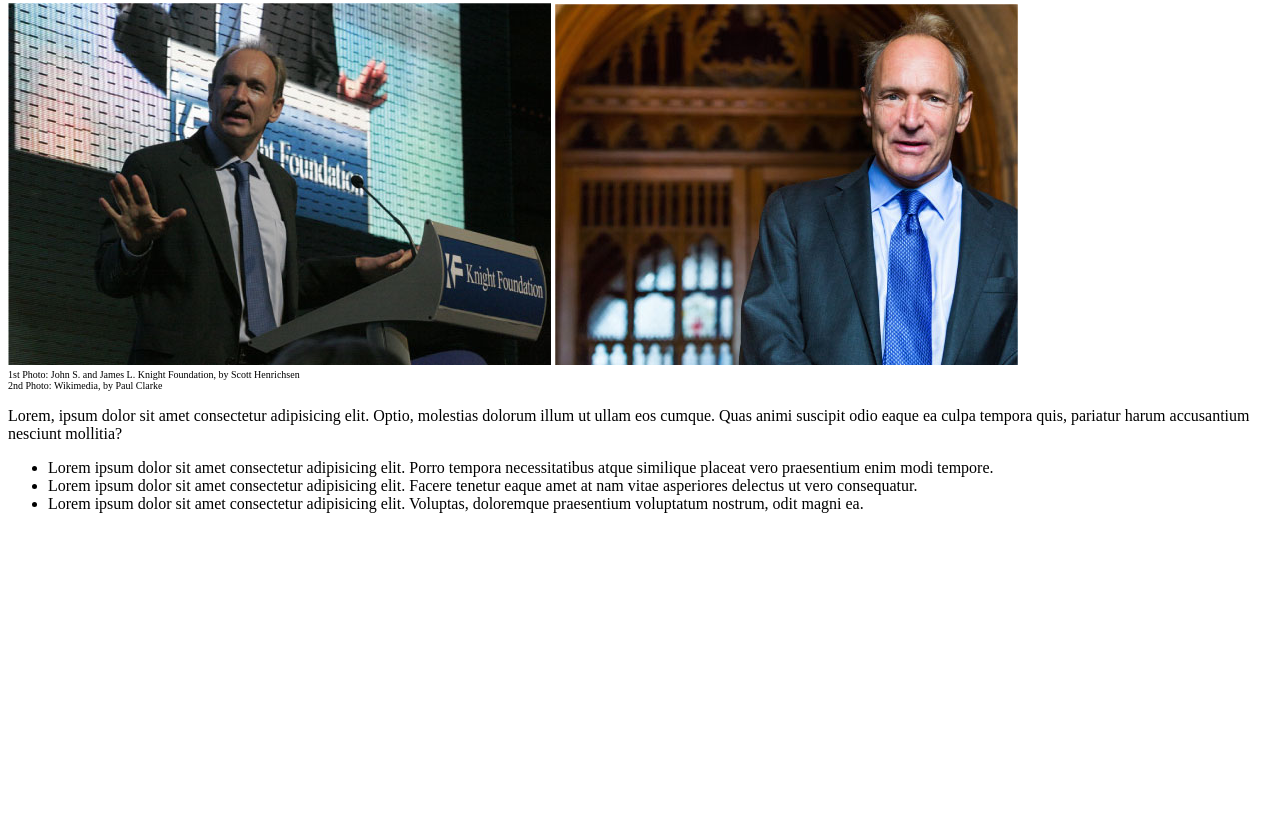
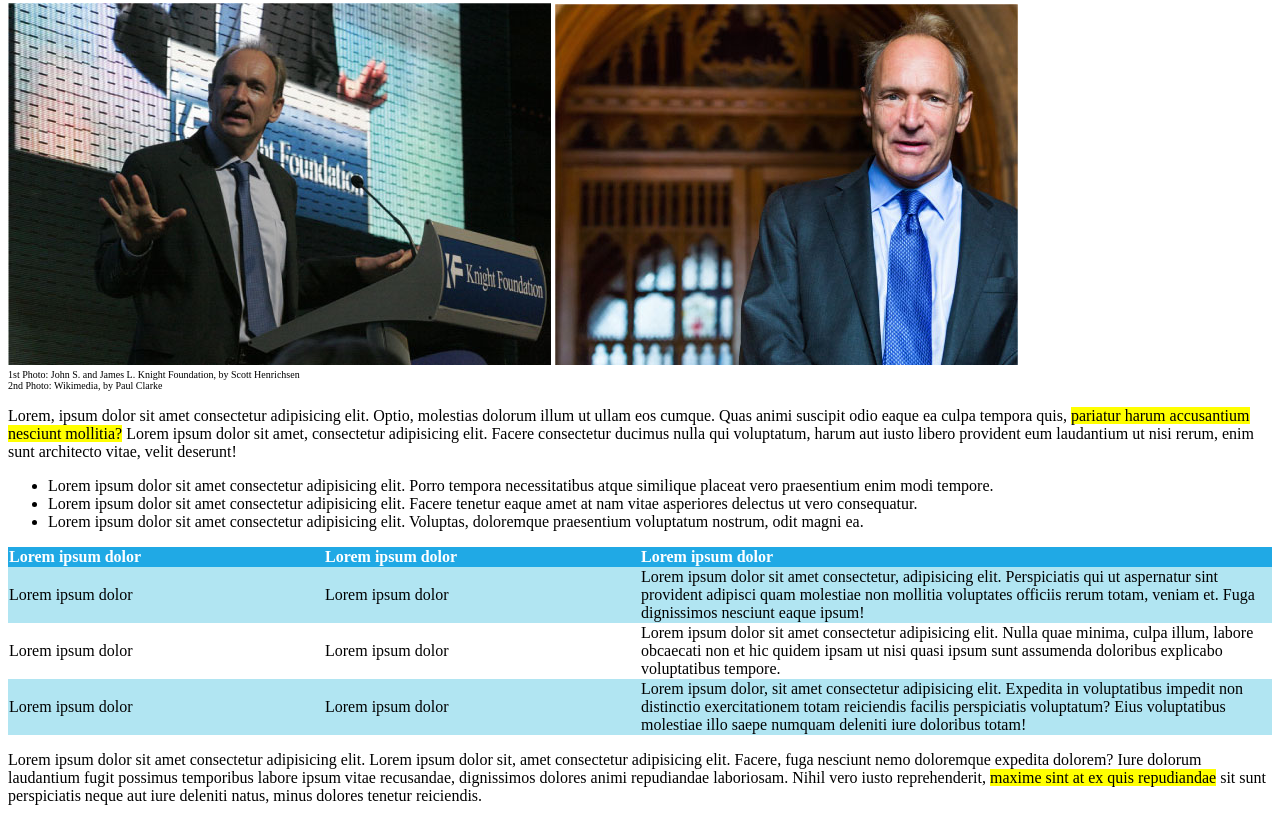
Before and after one commit to AngelaRecchia/html-css-booleaner, a plain HTML site: page index.html in a window 1280 px wide. Shown: the part 335-1156 px from the top of the page. Before the commit the page ends 864 px from the top, so only its background shows below. Drawn offline with Linux system fonts and the light colour scheme.

Commit message:
add corpo

```diff
--- a/css/style.css
+++ b/css/style.css
@@ -28,3 +28,21 @@ h1 {
 .small {
     font-size: 10px;
 }
+
+.highlight {
+    background-color: #FFFF00;
+}
+
+thead {
+    background-color: #20A9E5;
+    color: white;
+    text-align: left;
+}
+
+.color {
+    background-color: #B1E5F2;
+}
+
+.sizetable{
+    width: 50%;
+}
--- a/index.html
+++ b/index.html
@@ -8,7 +8,7 @@
     <link rel="stylesheet" href="css/style.css">
 </head>
 <body>
-
+    <!-- intestazione -->
     <header>
         <br>
         <br>
@@ -19,15 +19,16 @@
 
         <h1>Internet deve essere al servizio del "bene pubblico": il manifesto di Tim Berners-Lee</h1>
 
+        <!-- info articolo -->
         <div class="info">Scritto da <span class="autore">The Booleaner</span>
             <div class="small">il 10/10/2020</div>
         </div>
 
         <br>
 
+        <!-- foto e didascalie -->
         <div class="foto">
-
-            <img src="img/tim-1.jpg" alt="Tim Berners-Lee">
+         <img src="img/tim-1.jpg" alt="Tim Berners-Lee">
             <img src="img/tim-2.jpg" alt="TimBL">
 
             <div class="small">
@@ -35,10 +36,9 @@
                 <br>
                 2nd Photo: Wikimedia, by Paul Clarke
             </div>
-
         </div>
 
-        <p>Lorem, ipsum dolor sit amet consectetur adipisicing elit. Optio, molestias dolorum illum ut ullam eos cumque. Quas animi suscipit odio eaque ea culpa tempora quis, pariatur harum accusantium nesciunt mollitia?</p>
+        <p>Lorem, ipsum dolor sit amet consectetur adipisicing elit. Optio, molestias dolorum illum ut ullam eos cumque. Quas animi suscipit odio eaque ea culpa tempora quis, <span class="highlight">pariatur harum accusantium nesciunt mollitia?</span> Lorem ipsum dolor sit amet, consectetur adipisicing elit. Facere consectetur ducimus nulla qui voluptatum, harum aut iusto libero provident eum laudantium ut nisi rerum, enim sunt architecto vitae, velit deserunt!</p>
 
         <ul>
             <li>Lorem ipsum dolor sit amet consectetur adipisicing elit. Porro tempora necessitatibus atque similique placeat vero praesentium enim modi tempore.</li>
@@ -46,8 +46,34 @@
             <li>Lorem ipsum dolor sit amet consectetur adipisicing elit. Voluptas, doloremque praesentium voluptatum nostrum, odit magni ea.</li>
         </ul>
 
+        <table cellspacing="0">
+            <thead>
+                <tr>
+                    <th>Lorem ipsum dolor</th>
+                    <th>Lorem ipsum dolor</th>
+                    <th>Lorem ipsum dolor</th>
+                </tr>
+            </thead>
+            <tbody>
+                <tr class="color">
+                    <td>Lorem ipsum dolor</td>
+                    <td>Lorem ipsum dolor</td>
+                    <td class="sizetable">Lorem ipsum dolor sit amet consectetur, adipisicing elit. Perspiciatis qui ut aspernatur sint provident adipisci quam molestiae non mollitia voluptates officiis rerum totam, veniam et. Fuga dignissimos nesciunt eaque ipsum!</td>
+                </tr>
+                <tr>
+                    <td>Lorem ipsum dolor</td>
+                    <td>Lorem ipsum dolor</td>
+                    <td>Lorem ipsum dolor sit amet consectetur adipisicing elit. Nulla quae minima, culpa illum, labore obcaecati non et hic quidem ipsam ut nisi quasi ipsum sunt assumenda doloribus explicabo voluptatibus tempore.</td>
+                </tr>
+                <tr class="color">
+                    <td>Lorem ipsum dolor</td>
+                    <td>Lorem ipsum dolor</td>
+                    <td>Lorem ipsum dolor, sit amet consectetur adipisicing elit. Expedita in voluptatibus impedit non distinctio exercitationem totam reiciendis facilis perspiciatis voluptatum? Eius voluptatibus molestiae illo saepe numquam deleniti iure doloribus totam!</td>
+                </tr>
+            </tbody>
+        </table>
 
-
+        <p>Lorem ipsum dolor sit amet consectetur adipisicing elit. Lorem ipsum dolor sit, amet consectetur adipisicing elit. Facere, fuga nesciunt nemo doloremque expedita dolorem? Iure dolorum laudantium fugit possimus temporibus labore ipsum vitae recusandae, dignissimos dolores animi repudiandae laboriosam. Nihil vero iusto reprehenderit, <span class="highlight">maxime sint at ex quis repudiandae</span> sit sunt perspiciatis neque aut iure deleniti natus, minus dolores tenetur reiciendis.</p>
     </main>
 
     <footer></footer>
```
